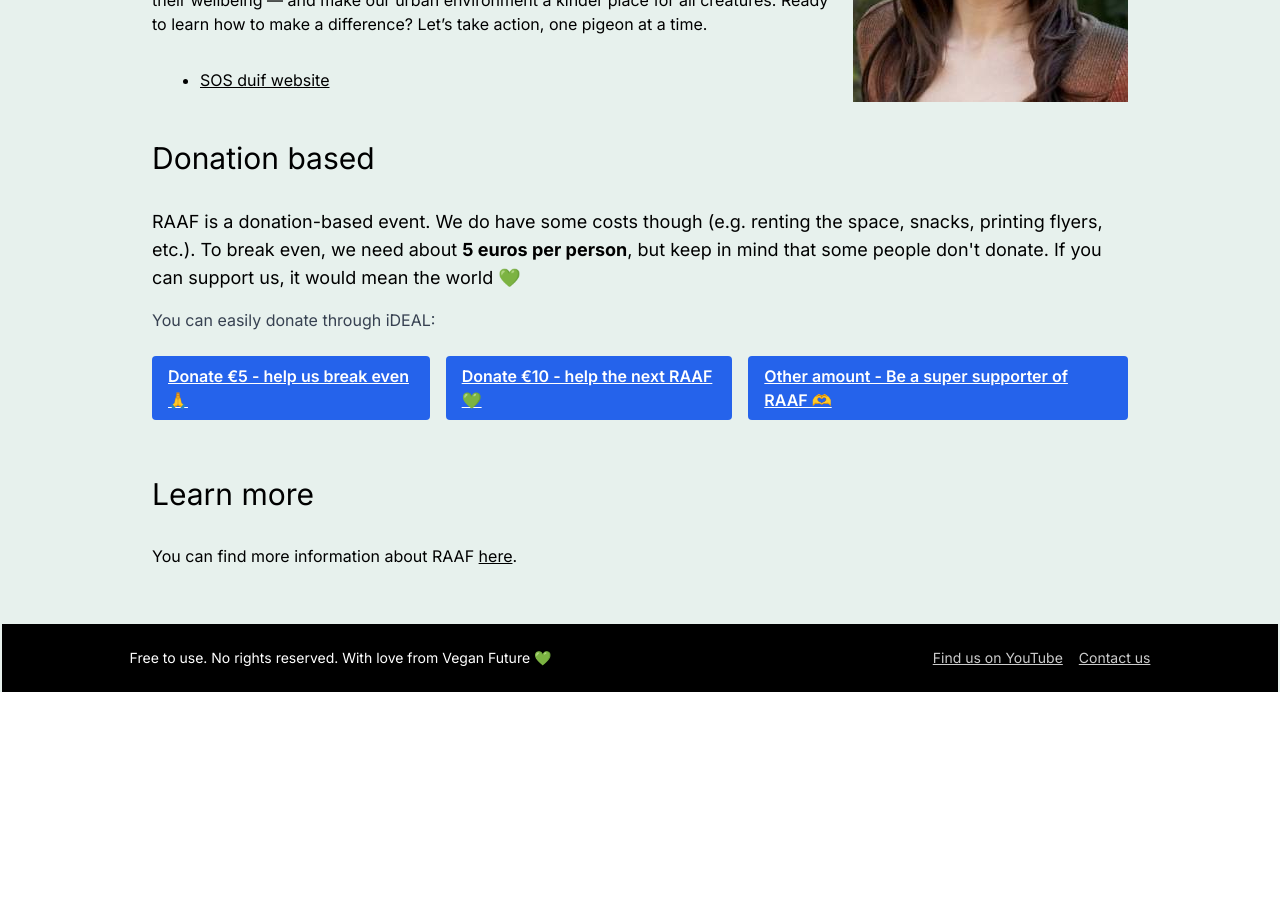
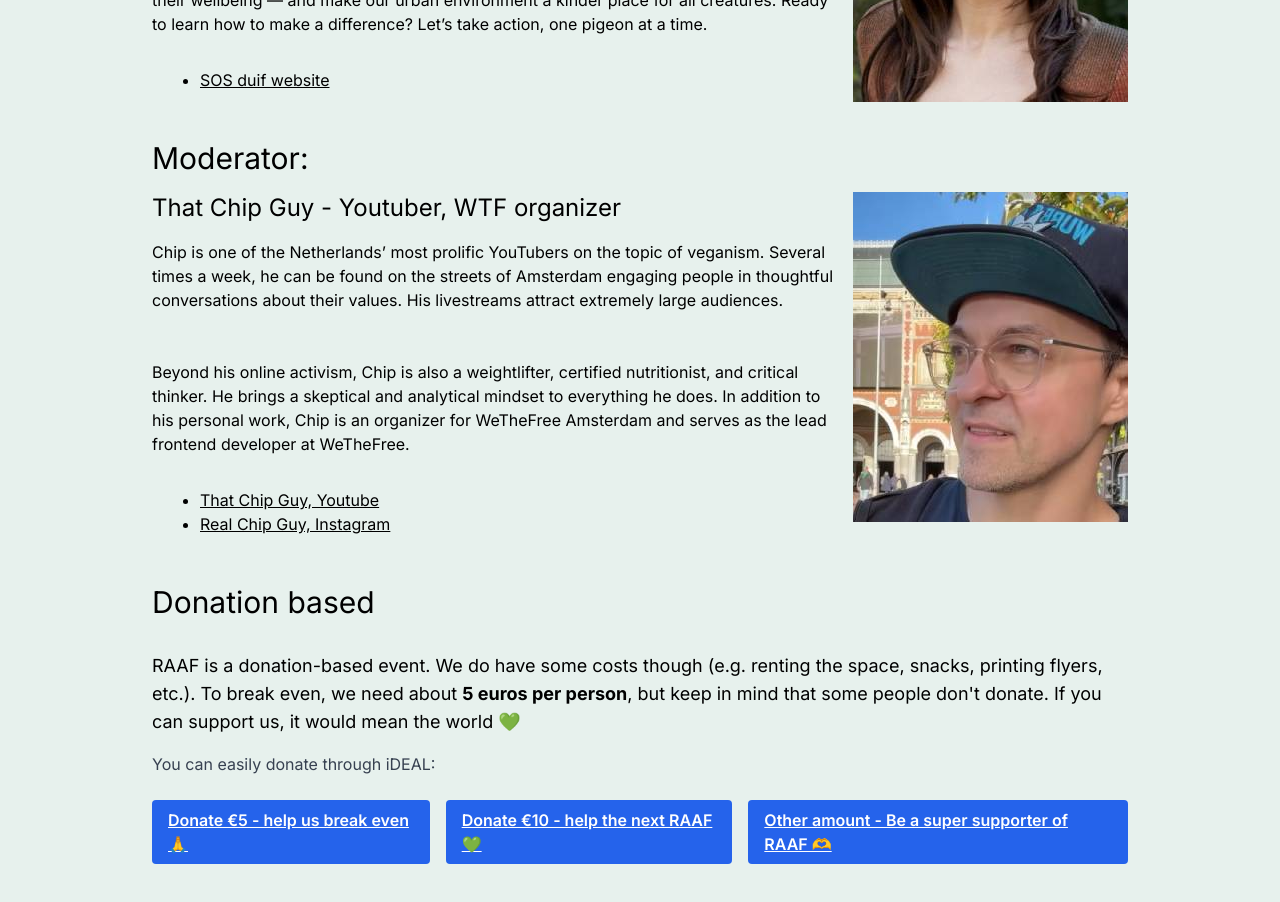
Before and after one commit to veganfuture/veganfuture.org, a Next.js app: page /raaf/3 in a window 1280 px wide. Shown: the part 2560-3462 px from the top of the page. Before the commit the page ends 3252 px from the top, so only its background shows below. Built offline with nearby package versions, Linux system fonts and the light colour scheme.

Commit message:
raaf 3: add chip as a moderator

```diff
--- a/app/raaf/3/page.tsx
+++ b/app/raaf/3/page.tsx
@@ -345,6 +345,53 @@ export default function RAAF3() {
         />
       </div>
 
+      <div className="px-4 pt-4 text-3xl">Moderator:</div>
+
+      <div className="p-4 flex flex-col md:flex-row items-start gap-4">
+        <div className="flex-1">
+          <span className="text-2xl">
+            That Chip Guy - Youtuber, WTF organizer
+          </span>
+          <p className="py-4">
+            Chip is one of the Netherlands’ most prolific YouTubers on the topic
+            of veganism. Several times a week, he can be found on the streets of
+            Amsterdam engaging people in thoughtful conversations about their
+            values. His livestreams attract extremely large audiences.
+          </p>
+          <p className="py-4">
+            Beyond his online activism, Chip is also a weightlifter, certified
+            nutritionist, and critical thinker. He brings a skeptical and
+            analytical mindset to everything he does. In addition to his
+            personal work, Chip is an organizer for WeTheFree Amsterdam and
+            serves as the lead frontend developer at WeTheFree.
+          </p>
+          <div className="p-4">
+            <ul className="list-disc pl-8">
+              <li>
+                <a href="https://www.youtube.com/@ThatChipGuy" target="_blank">
+                  That Chip Guy, Youtube
+                </a>
+              </li>
+              <li>
+                <a
+                  href="https://www.instagram.com/realchipguy/"
+                  target="_blank"
+                >
+                  Real Chip Guy, Instagram
+                </a>
+              </li>
+            </ul>
+          </div>
+        </div>
+        <Image
+          src={"/raaf3/cip.jpg"}
+          width={275}
+          height={330}
+          alt="Picture of That Chip Guy"
+          className="flex-shrink-0"
+        />
+      </div>
+
       <div className="p-4 text-3xl">Donation based</div>
       <div className="p-4">
         <DonateRaaf />
```
Also changed, not shown: public/raaf3/cip.jpg (added).
